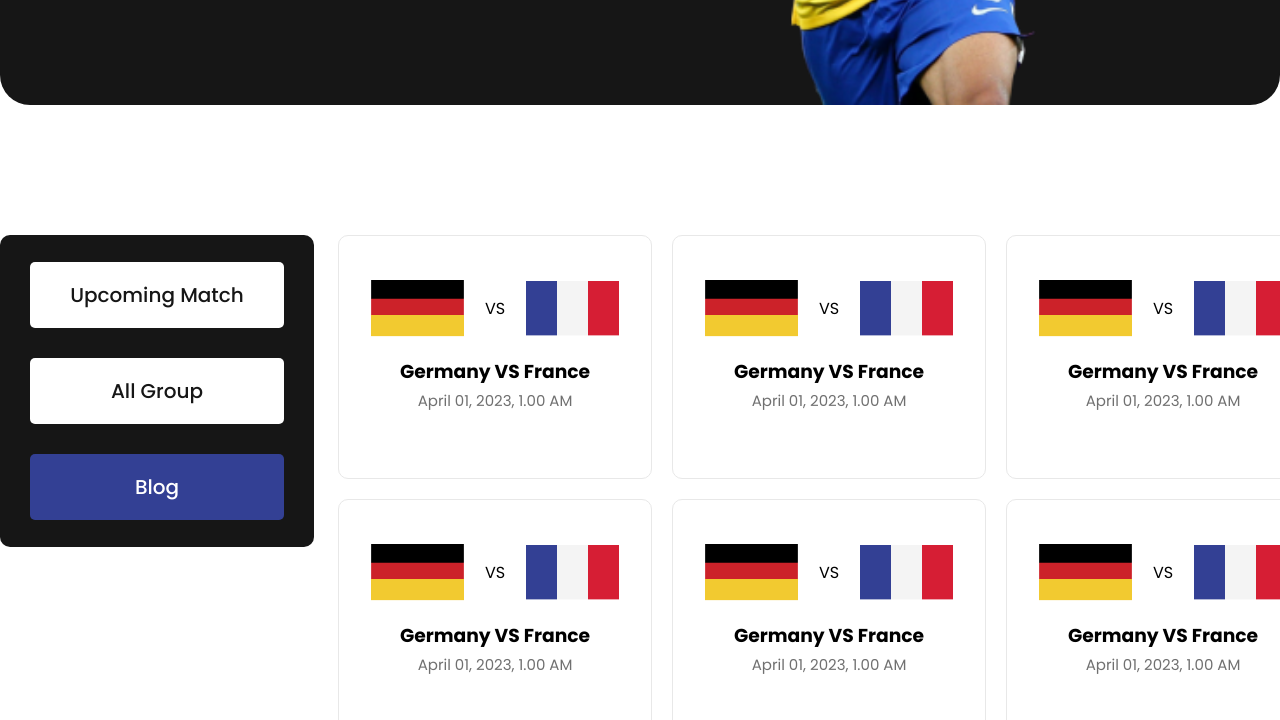
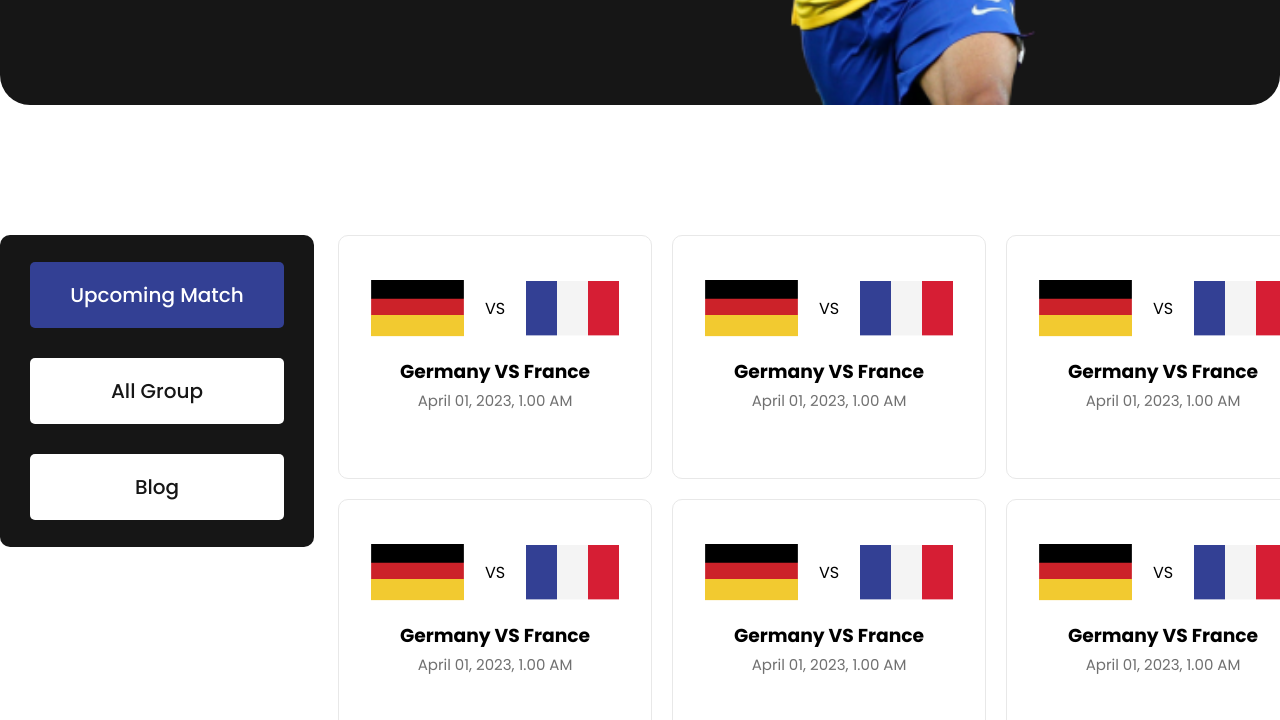
Before and after one commit to emon-hossain7/world-cup, a plain HTML site: page match.html in a window 1280 px wide. Shown: the part 593-1313 px from the top of the page. Drawn offline with Linux system fonts and the light colour scheme.

Commit message:
active class added

```diff
--- a/match.html
+++ b/match.html
@@ -84,11 +84,11 @@
             <div class="container">
                 <div class="row">
                     <div class="service-btn">
-                        <a class="btn-primary" href="https://emon-hossain7.github.io/world-cup/match.html">Upcoming
+                        <a class="btn-primary active"
+                            href="https://emon-hossain7.github.io/world-cup/match.html">Upcoming
                             Match</a>
                         <a class="btn-primary" href="#">All Group</a>
-                        <a class="btn-primary active"
-                            href="https://emon-hossain7.github.io/world-cup/index.html">Blog</a>
+                        <a class="btn-primary" href="https://emon-hossain7.github.io/world-cup/index.html">Blog</a>
                     </div>
                     <div class="service-items">
                         <div class="single-service flag">
```
